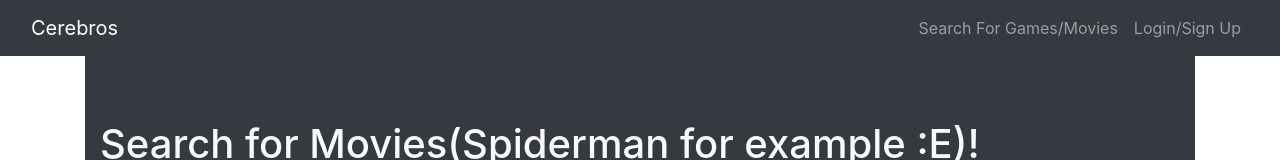
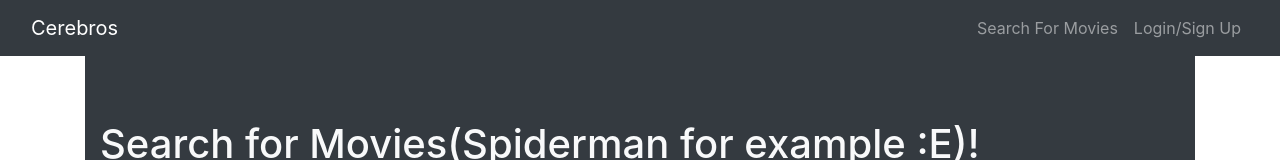
Before and after one commit to DBueno1464/cerebros, a React (Create React App) app in the folder client/: page /search in a window 1280 px wide. Shown: the top 160 px of the page. Built offline with nearby package versions, Linux system fonts and the light colour scheme; no server answers.

Commit message:
thoughts

```diff
--- a/client/src/components/Navbar.js
+++ b/client/src/components/Navbar.js
@@ -21,13 +21,13 @@ const AppNavbar = () => {
           <Navbar.Collapse id='navbar'>
             <Nav className='ml-auto'>
               <Nav.Link as={Link} to='/search'>
-                Search For Games/Movies
+                Search For Movies
               </Nav.Link>
               {/* if user is logged in show saved books and logout */}
               {Auth.loggedIn() ? (
                 <>
                   <Nav.Link as={Link} to='/saved'>
-                    See Your Games/Movies
+                    See Your Profile
                   </Nav.Link>
                   <Nav.Link onClick={Auth.logout}>Logout</Nav.Link>
                 </>
```
